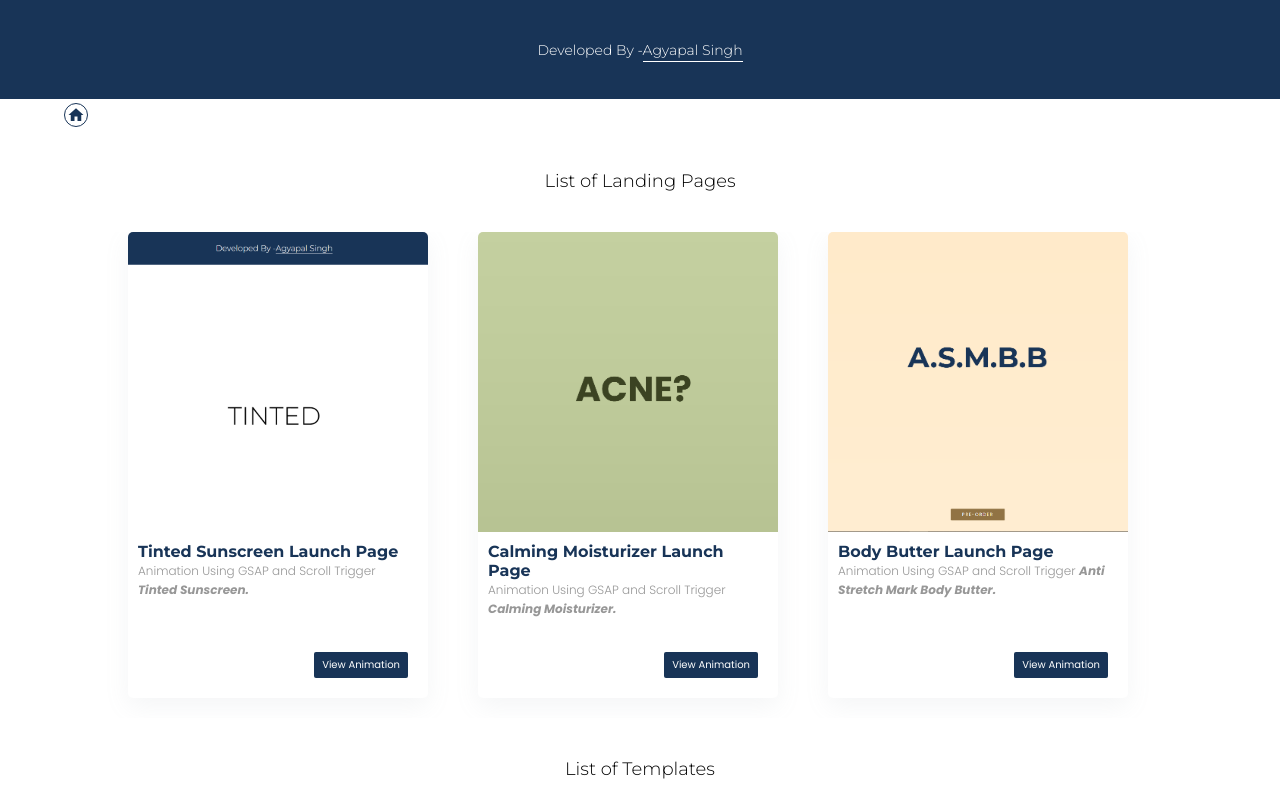
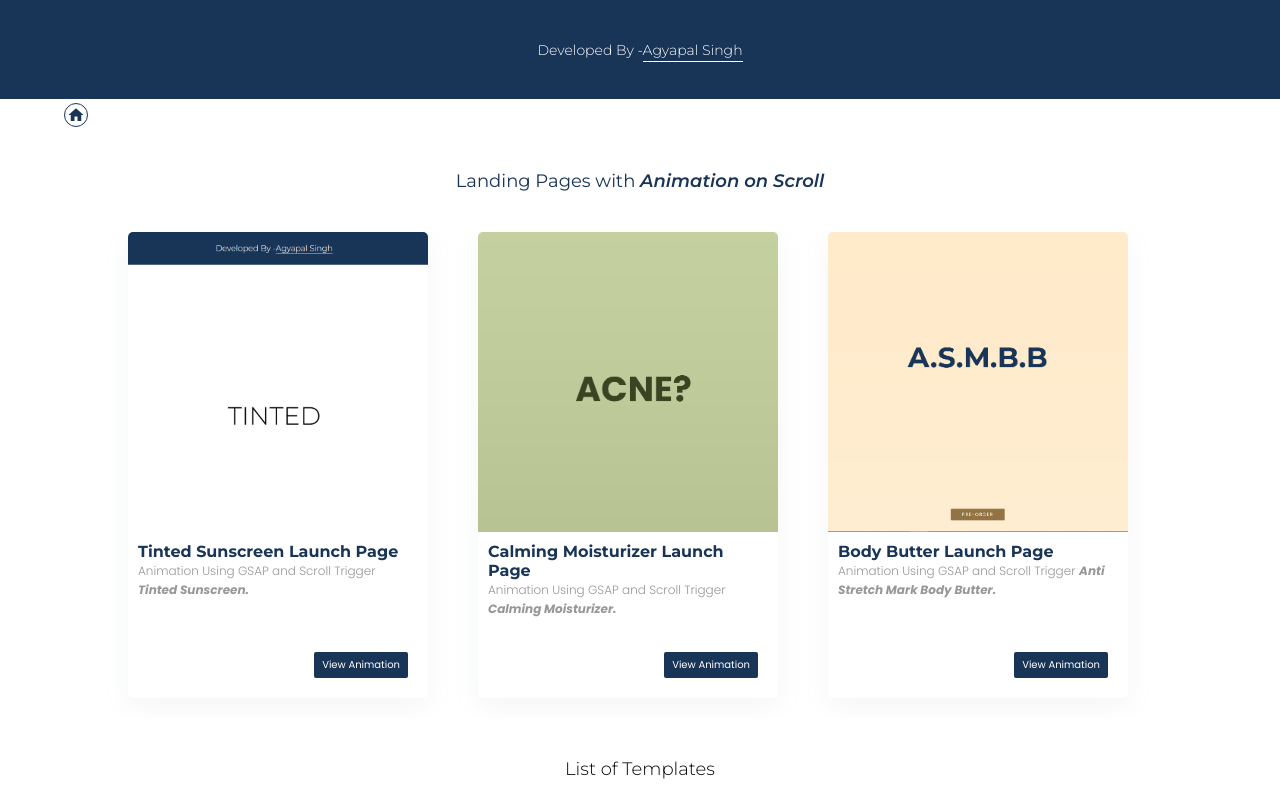
Before and after one commit to AgyapalSingh/React-Templates-Projects, a React (Vite) app: page / in a window 1280 px wide. Shown: the top 800 px of the page. Built offline with nearby package versions, Linux system fonts and the light colour scheme.

Commit message:
Title Updated on Home Page

```diff
--- a/src/Components/HomePage.jsx
+++ b/src/Components/HomePage.jsx
@@ -6,7 +6,7 @@ import animationData from "../Data/AnimationData.json";
 const HomePage = () => {
   return (
     <main className="ag-tempalte-container">
-      <h1 className="ag-animation-title">List of Landing Pages</h1>
+      <h1 className="ag-animation-title">Landing Pages with <i>Animation on Scroll</i></h1>
       <section className="ag-animation-section">
         <div className="ag-animation-card-container">
           {animationData.map((item, index) => (
--- a/src/index.css
+++ b/src/index.css
@@ -346,9 +346,15 @@ footer {
 
 .ag-animation-title {
   font-size: 18px;
-  font-weight: 300;
+  font-weight: 400;
   font-family: var(--theme-font-fam-primary);
   margin: 40px 0px;
+  color: var(--theme-color-teritary);
+  text-align: center;
+}
+
+.ag-animation-title i{
+  font-weight: 600;
 }
 
 .ag-animation-section {
```
